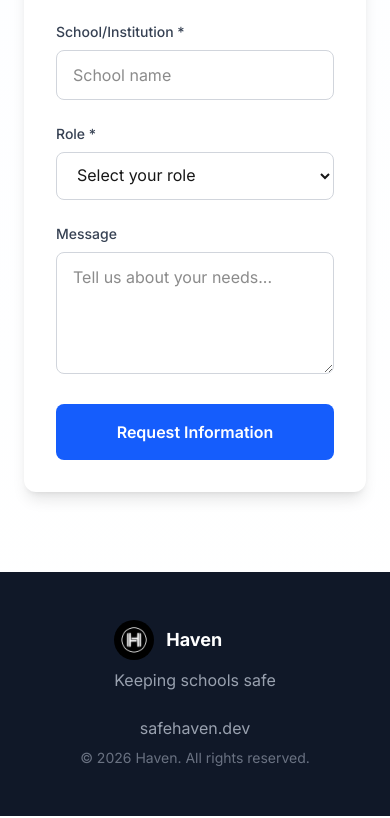
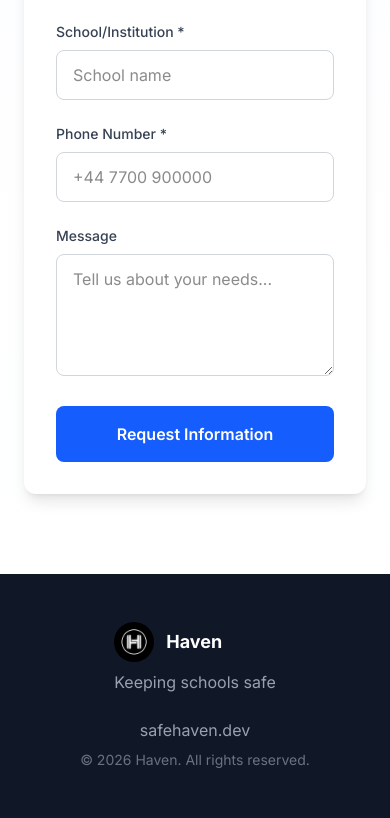
Before and after one commit to Daniel-Cross/safehaven, a Next.js app: page / in a window 390 px wide. Shown: the part 6691-7509 px from the top of the page. Built offline with nearby package versions, Linux system fonts and the light colour scheme.

Commit message:
feat: Replace role field with phone number in contact form

```diff
--- a/app/api/contact/route.ts
+++ b/app/api/contact/route.ts
@@ -6,10 +6,10 @@ const resend = new Resend(process.env.RESEND_API_KEY);
 export async function POST(request: Request) {
   try {
     const body = await request.json();
-    const { name, email, school, role, message } = body;
+    const { name, email, school, phone, message } = body;
 
     // Validate required fields
-    if (!name || !email || !school || !role) {
+    if (!name || !email || !school || !phone) {
       return NextResponse.json(
         { error: 'Missing required fields' },
         { status: 400 }
@@ -27,7 +27,7 @@ export async function POST(request: Request) {
         <p><strong>Name:</strong> ${name}</p>
         <p><strong>Email:</strong> ${email}</p>
         <p><strong>School:</strong> ${school}</p>
-        <p><strong>Role:</strong> ${role}</p>
+        <p><strong>Phone:</strong> ${phone}</p>
         ${message ? `<p><strong>Message:</strong></p><p>${message}</p>` : ''}
         <hr />
         <p style="color: #666; font-size: 12px;">Sent from safehaven.dev contact form</p>
--- a/components/ContactForm.tsx
+++ b/components/ContactForm.tsx
@@ -7,7 +7,7 @@ export default function ContactForm() {
     name: '',
     email: '',
     school: '',
-    role: '',
+    phone: '',
     message: '',
   });
   const [status, setStatus] = useState<'idle' | 'submitting' | 'success' | 'error'>('idle');
@@ -82,24 +82,18 @@ export default function ContactForm() {
       </div>
 
       <div>
-        <label htmlFor="role" className="block text-sm font-medium text-gray-700 mb-2">
-          Role *
+        <label htmlFor="phone" className="block text-sm font-medium text-gray-700 mb-2">
+          Phone Number *
         </label>
-        <select
-          id="role"
+        <input
+          type="tel"
+          id="phone"
           required
-          value={formData.role}
-          onChange={(e) => setFormData({ ...formData, role: e.target.value })}
+          value={formData.phone}
+          onChange={(e) => setFormData({ ...formData, phone: e.target.value })}
           className="w-full px-4 py-3 border border-gray-300 rounded-lg focus:ring-2 focus:ring-blue-500 focus:border-transparent"
-        >
-          <option value="">Select your role</option>
-          <option value="headteacher">Headteacher/Principal</option>
-          <option value="deputy">Deputy Head</option>
-          <option value="safeguarding">Safeguarding Lead</option>
-          <option value="teacher">Teacher</option>
-          <option value="admin">Administrator</option>
-          <option value="other">Other</option>
-        </select>
+          placeholder="+44 7700 900000"
+        />
       </div>
 
       <div>
```
